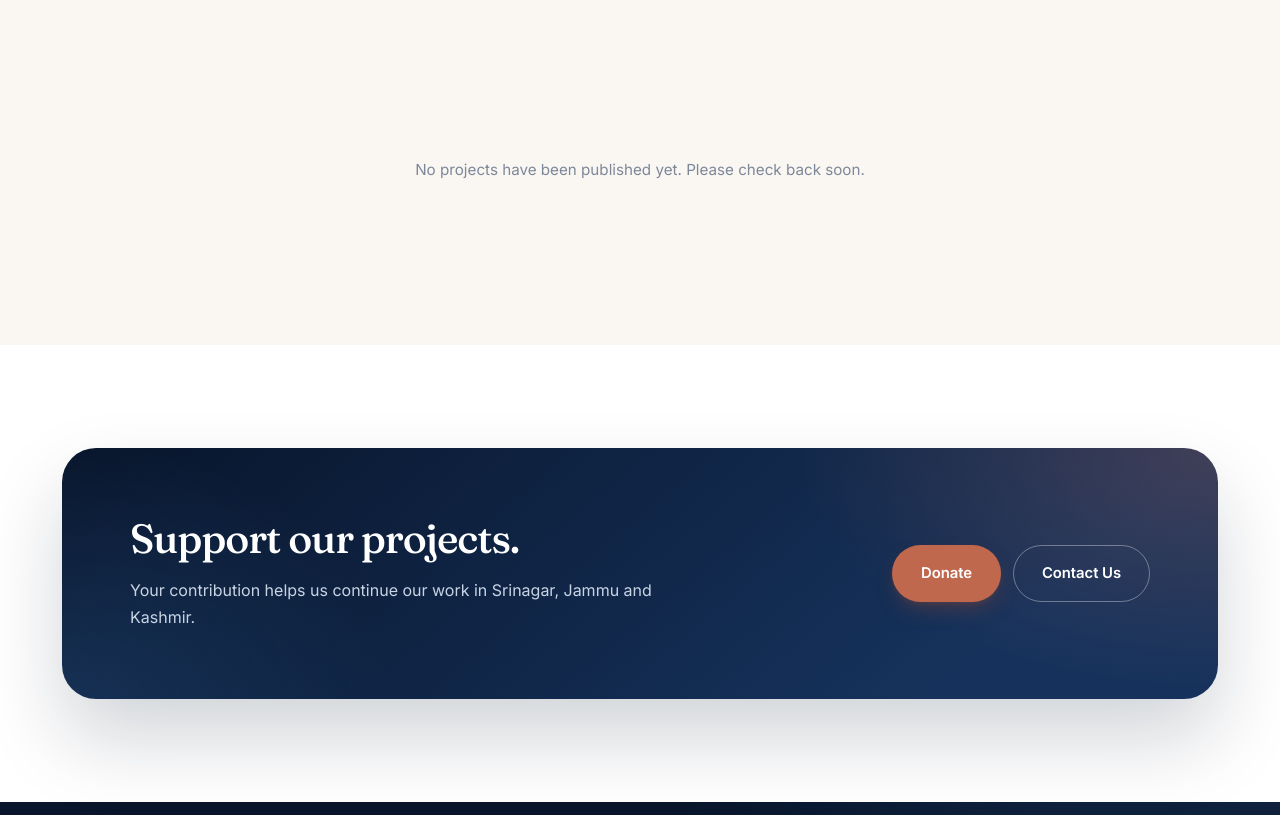
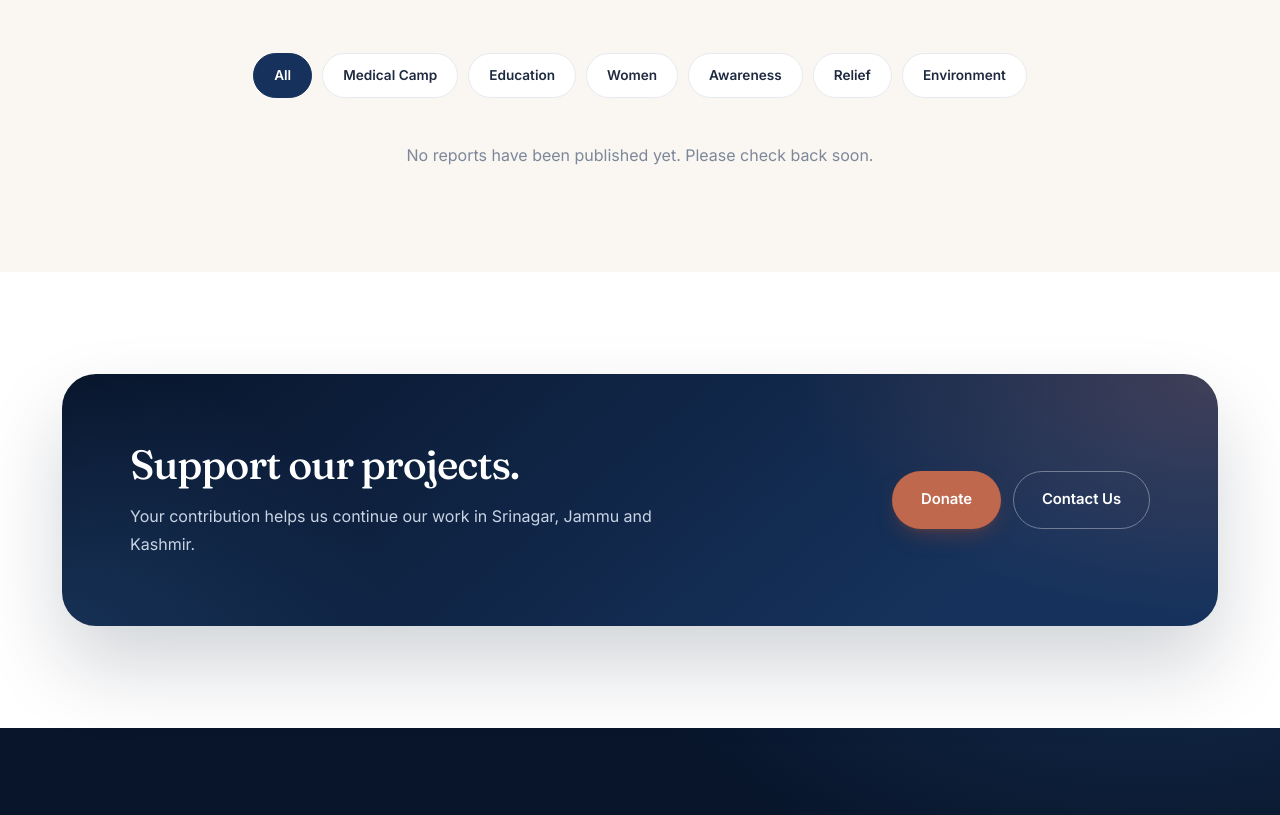
Before and after one commit to ibnsinahospital/Repo, a plain HTML site: page projects.html in a window 1280 px wide. Shown: the part 1749-2564 px from the top of the page. Drawn offline with Linux system fonts and the light colour scheme; no server answers.

Commit message:
Update filter bar and project reports empty state
Refactor filter bar and empty state messages in projects.html

```diff
--- a/projects.html
+++ b/projects.html
@@ -121,18 +121,13 @@
         <p class="section-sub">Tap any report to read the full PDF — opens directly on the Reports page.</p>
       </div>
 
-      <!-- Filter chips -->
-      <div class="filter-bar" id="filterBar" role="tablist" aria-label="Filter by category">
-        <!-- Chips injected by JS -->
-      </div>
+      <div class="filter-bar" id="filterBar" role="tablist" aria-label="Filter by category"></div>
 
       <div class="reports-grid" id="projectReportsGrid">
         <div class="loading-state">Loading projects…</div>
       </div>
 
-      <p id="projectReportsEmpty" style="display:none;text-align:center;color:var(--muted);margin-top:24px;">
-        No reports found for this category.
-      </p>
+      <p id="projectReportsEmpty" style="display:none;text-align:center;color:var(--muted);margin-top:24px;"></p>
     </div>
   </section>
 
@@ -227,6 +222,16 @@
     return d.getDate() + ' ' + M[d.getMonth()] + ' ' + d.getFullYear();
   }
 
+  // All programme-card categories — filter chips always shown for these
+  var PROGRAMME_CATEGORIES = [
+    'Medical Camp',
+    'Education',
+    'Women',
+    'Awareness',
+    'Relief',
+    'Environment'
+  ];
+
   var allReports = [];
   var activeFilter = 'all';
 
@@ -282,9 +287,12 @@
     activeFilter = filter;
     var grid = document.getElementById('projectReportsGrid');
     var empty = document.getElementById('projectReportsEmpty');
+    if (!grid) return;
 
-    var filtered = allReports;
-    if (filter !== 'all') {
+    var filtered;
+    if (filter === 'all') {
+      filtered = allReports;
+    } else {
       filtered = allReports.filter(function (p) {
         return String(p.category || '').toLowerCase() === String(filter).toLowerCase();
       });
@@ -293,14 +301,21 @@
     if (!filtered.length) {
       grid.innerHTML = '';
       grid.style.display = 'none';
-      if (empty) empty.style.display = 'block';
+      if (empty) {
+        empty.style.display = 'block';
+        if (filter === 'all') {
+          empty.textContent = 'No reports have been published yet. Please check back soon.';
+        } else {
+          empty.textContent = 'No reports yet for "' + filter + '". Please check back soon.';
+        }
+      }
     } else {
       grid.style.display = '';
       if (empty) empty.style.display = 'none';
       grid.innerHTML = filtered.map(buildCard).join('');
     }
 
-    // Update chip active state
+    // Chip active state
     document.querySelectorAll('.filter-chip').forEach(function (chip) {
       var isActive = chip.getAttribute('data-filter') === filter;
       chip.classList.toggle('is-active', isActive);
@@ -312,25 +327,29 @@
     var bar = document.getElementById('filterBar');
     if (!bar) return;
 
-    // Collect unique categories, preserving order of first appearance
+    // Gather categories from sheet
+    var sheetCats = [];
     var seen = {};
-    var cats = [];
     reports.forEach(function (p) {
       var c = (p.category || '').trim();
       if (!c) return;
       var key = c.toLowerCase();
-      if (!seen[key]) { seen[key] = true; cats.push(c); }
+      if (!seen[key]) { seen[key] = true; sheetCats.push(c); }
     });
 
-    if (cats.length < 2) {
-      // Only one category (or none) — hide the filter bar
-      bar.style.display = 'none';
-      return;
-    }
+    // Union of sheet categories + programme categories (preserve order: sheet first, then missing programme cats)
+    var finalCats = sheetCats.slice();
+    PROGRAMME_CATEGORIES.forEach(function (pc) {
+      var exists = false;
+      finalCats.forEach(function (c) {
+        if (c.toLowerCase() === pc.toLowerCase()) exists = true;
+      });
+      if (!exists) finalCats.push(pc);
+    });
 
     bar.innerHTML = '';
 
-    // "All" chip first
+    // "All" chip
     var allChip = document.createElement('button');
     allChip.type = 'button';
     allChip.className = 'filter-chip is-active';
@@ -344,8 +363,8 @@
     });
     bar.appendChild(allChip);
 
-    // One chip per category
-    cats.forEach(function (c) {
+    // Category chips
+    finalCats.forEach(function (c) {
       var chip = document.createElement('button');
       chip.type = 'button';
       chip.className = 'filter-chip';
@@ -366,18 +385,7 @@
       var target = card.getAttribute('data-filter');
 
       function trigger() {
-        // If the filter exists in the sheet, apply it; otherwise show all
-        var bar = document.getElementById('filterBar');
-        var chipExists = false;
-        if (bar) {
-          chipExists = !!bar.querySelector('.filter-chip[data-filter="' + CSS.escape(target) + '"]');
-        }
-        var filterToUse = chipExists ? target : 'all';
-
-        // Make the chip active + filter
-        applyFilter(filterToUse);
-
-        // Scroll to reports section
+        applyFilter(target);
         var sec = document.getElementById('project-reports');
         if (sec) sec.scrollIntoView({ behavior: 'smooth', block: 'start' });
       }
@@ -395,7 +403,10 @@
       var grid = document.getElementById('projectReportsGrid');
 
       if (!allReports.length) {
-        grid.innerHTML = '<div class="empty-state">No projects have been published yet. Please check back soon.</div>';
+        // Still show filter bar (with programme categories) and empty message
+        buildFilterBar([]);
+        initProgrammeCards();
+        applyFilter('all');
         return;
       }
 
@@ -409,4 +420,4 @@
 })();
 </script>
 </body>
-        </html>
+</html>
```
